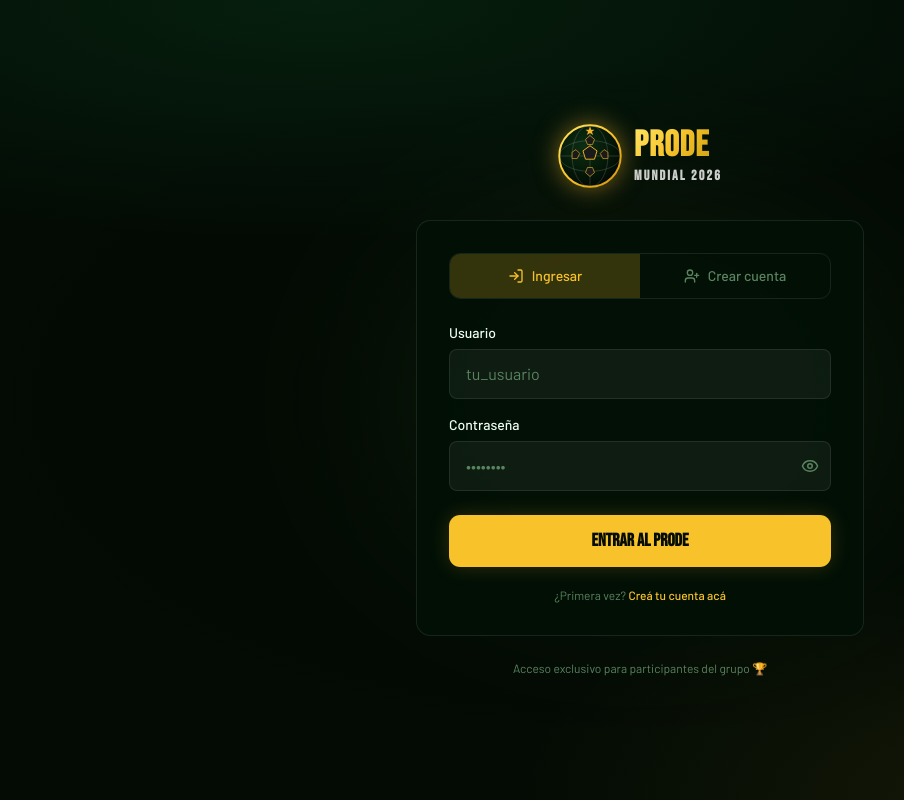
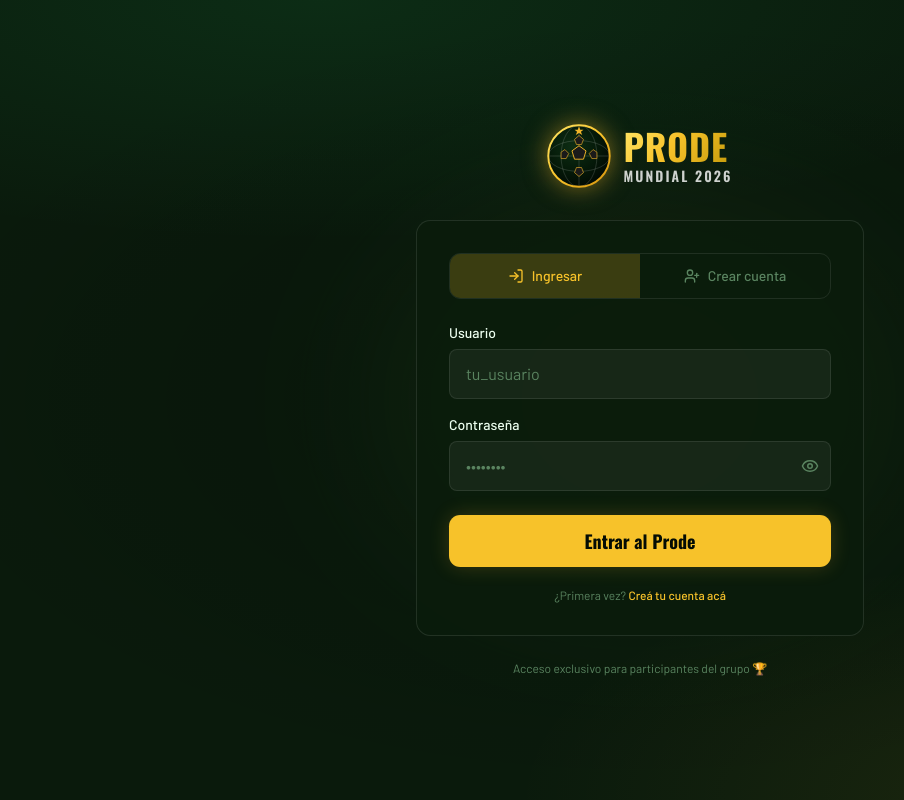
Before and after one commit to joacoukoo/prode-mundial, a Next.js app: page /login in a window 1280 px wide. Shown: the whole page, without its empty margins (0-904 px from the left). Built offline with nearby package versions, Linux system fonts and the light colour scheme; no server answers.

Commit message:
design: Oswald font + fondo más claro

```diff
--- a/src/app/globals.css
+++ b/src/app/globals.css
@@ -52,11 +52,11 @@
 
 :root {
   /* Night pitch — deep forest green darkness */
-  --background: #030b04;
+  --background: #0a1a0c;
   --foreground: #edfff0;
-  --card: rgba(1, 14, 5, 0.88);
+  --card: rgba(10, 28, 12, 0.92);
   --card-foreground: #edfff0;
-  --popover: #061009;
+  --popover: #0d2010;
   --popover-foreground: #edfff0;
   /* Electric gold — brighter, more saturated */
   --primary: #f7c22a;
@@ -109,18 +109,18 @@
     @apply font-sans;
     color-scheme: dark;
   }
-  /* Bebas Neue: all-caps nature, slight positive tracking looks best */
+  /* Oswald: condensed but readable, slight positive tracking */
   h1, h2, h3, h4, h5, h6 {
     font-family: var(--font-heading);
-    letter-spacing: 0.02em;
+    letter-spacing: 0.04em;
   }
 }
 
 /* ── Card / surface ─────────────────────────────────────────────────────────── */
 /* Solid dark — no frosted blur. Feels like a stadium board, not a phone app. */
 .glass {
-  background: rgba(2, 16, 6, 0.90);
-  border: 1px solid rgba(255, 255, 255, 0.09);
+  background: rgba(10, 28, 12, 0.90);
+  border: 1px solid rgba(255, 255, 255, 0.10);
 }
 
 .glass-hover {
--- a/src/app/layout.tsx
+++ b/src/app/layout.tsx
@@ -1,5 +1,5 @@
 import type { Metadata } from "next";
-import { Bebas_Neue, Barlow } from "next/font/google";
+import { Oswald, Barlow } from "next/font/google";
 import "./globals.css";
 import "flag-icons/css/flag-icons.min.css";
 import { Toaster } from "sonner";
@@ -12,10 +12,10 @@ const barlow = Barlow({
   display: "swap",
 });
 
-const bebasNeue = Bebas_Neue({
+const oswald = Oswald({
   variable: "--font-heading",
   subsets: ["latin"],
-  weight: ["400"],
+  weight: ["400", "500", "600", "700"],
   display: "swap",
 });
 
@@ -26,7 +26,7 @@ export const metadata: Metadata = {
 
 export default function RootLayout({ children }: { children: React.ReactNode }) {
   return (
-    <html lang="es" className={`${barlow.variable} ${bebasNeue.variable} h-full`}>
+    <html lang="es" className={`${barlow.variable} ${oswald.variable} h-full`}>
       <body className="min-h-full flex flex-col antialiased">
         <AuthProvider>
           {children}
```
